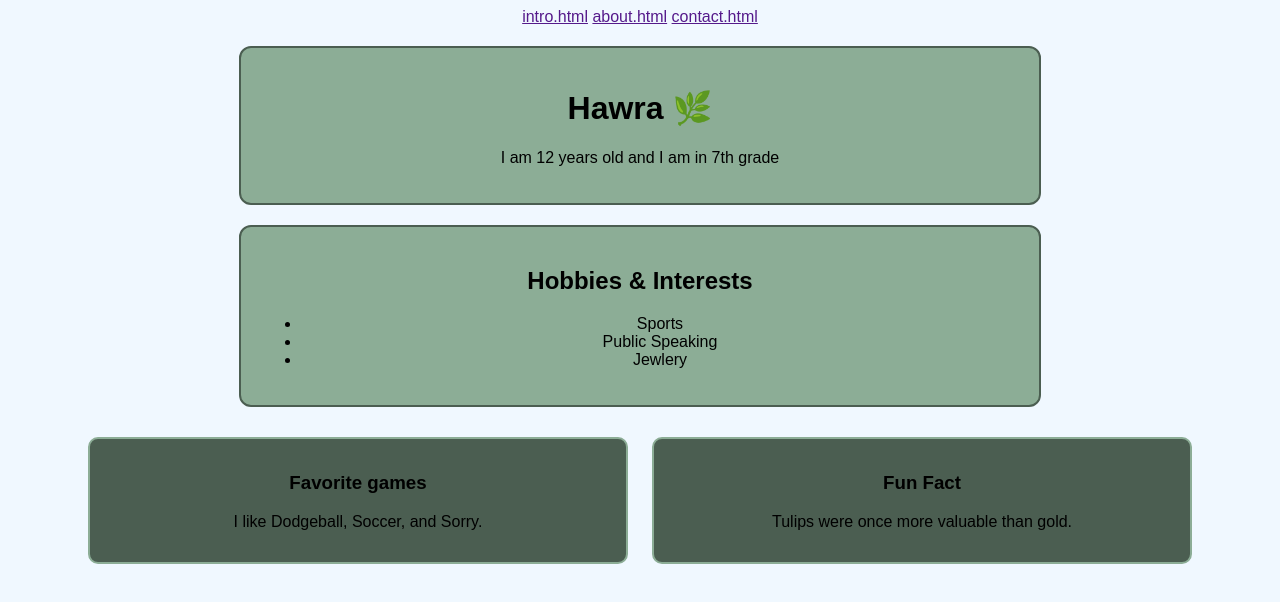
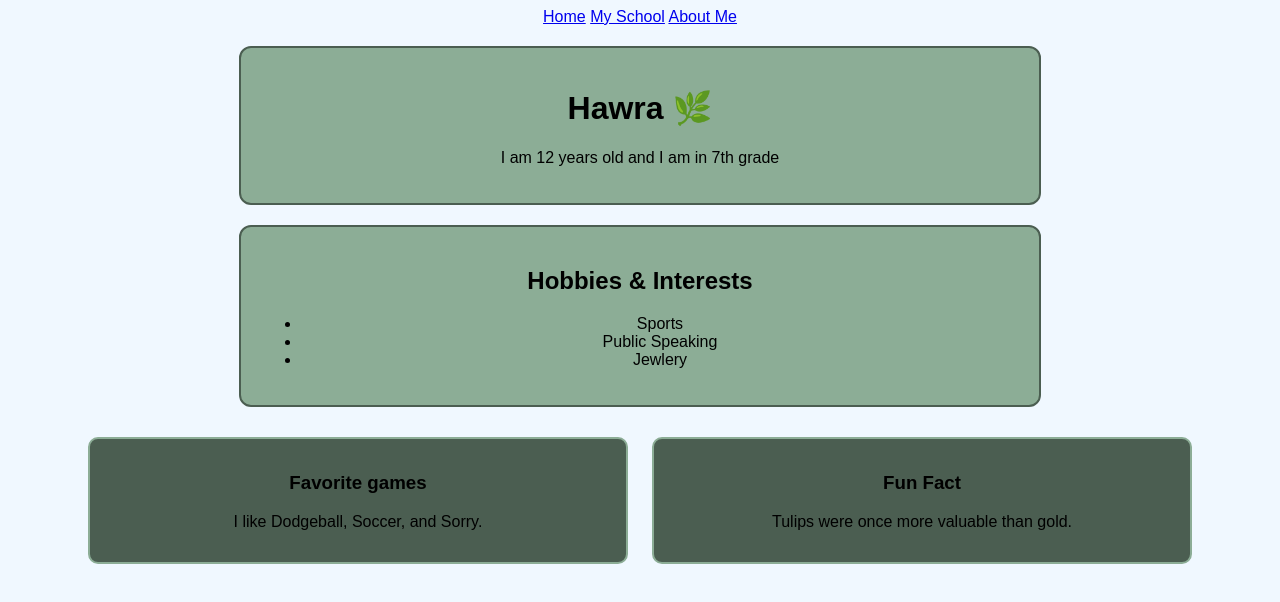
Before and after one commit to Hawrce/Personal-Page, a plain HTML site: page index.html in a window 1280 px wide. Drawn offline with Linux system fonts and the light colour scheme.

Commit message:
Add files via upload

```diff
--- a/index.html
+++ b/index.html
@@ -1,29 +1,20 @@
-<!DOCTYPE html>
-<html lang="en" >
-<head>
-  <meta charset="UTF-8">
-  <title>Personal Page</title>
-
-
-</head>
-<body>
-<!-- partial:index.partial.html -->
 <!DOCTYPE html>
 <html>
 <head>
+  <nav>
+    <a href="home.html">Home</a>
+    <a href="myschool.html">My School</a>
+    <a href="aboutme.html">About Me</a>
 
-  <nav>
 
-    <a href="">intro.html</a>
-    <a href="">about.html</a>
-    <a href="">contact.html</a>
+</nav>
 
-    </nav>
 
     <title>My Styled Webpage</title>
     <style>
         /* Style the body with font and background color */
-        body {
+        body
+     {
             font-family: Arial, sans-serif;
             background-color: #f0f8ff;
             text-align: center;
@@ -83,7 +74,3 @@
 
 </body>
 </html>
-<!-- partial -->
-
-</body>
-</html>
```
